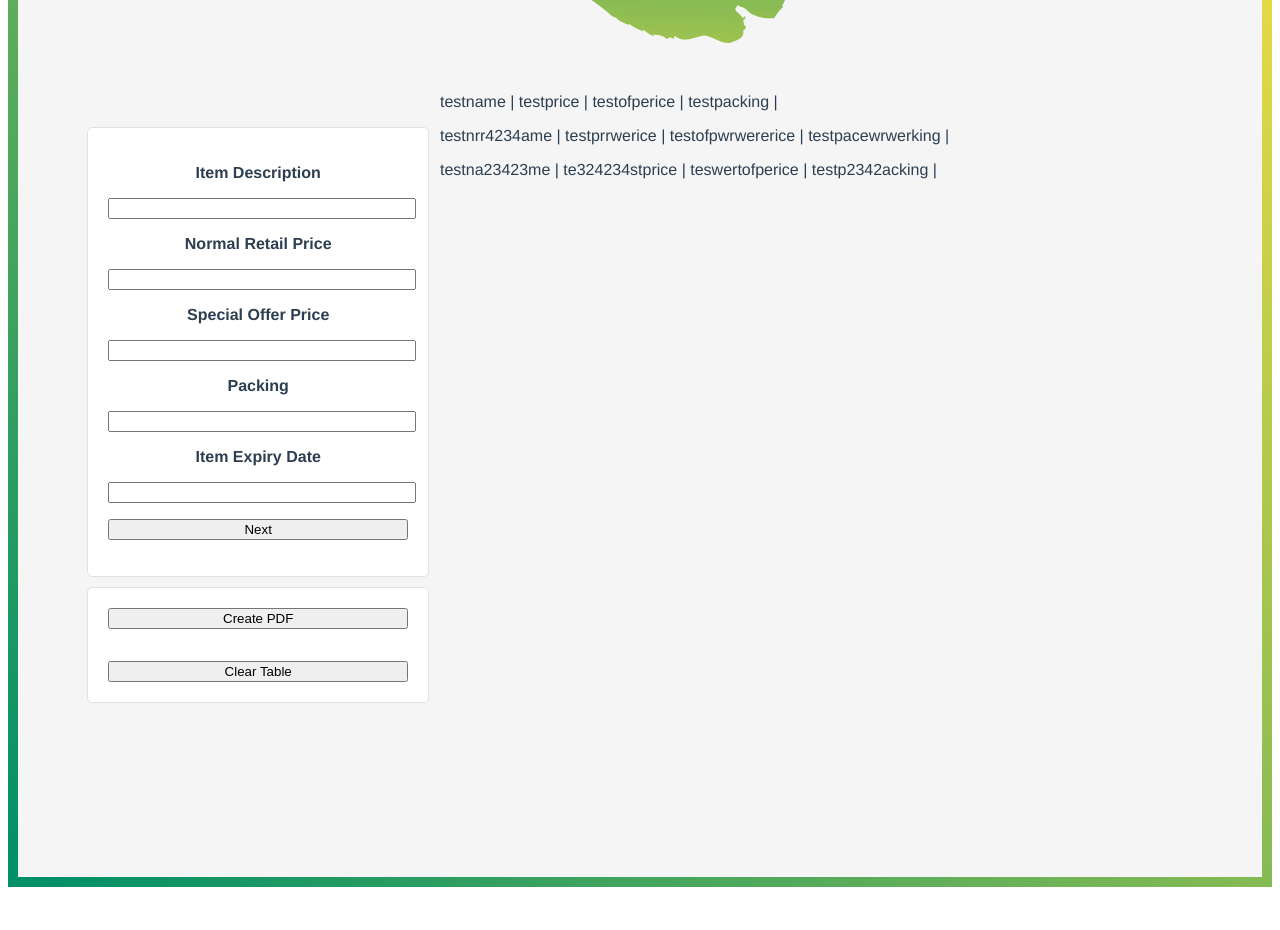
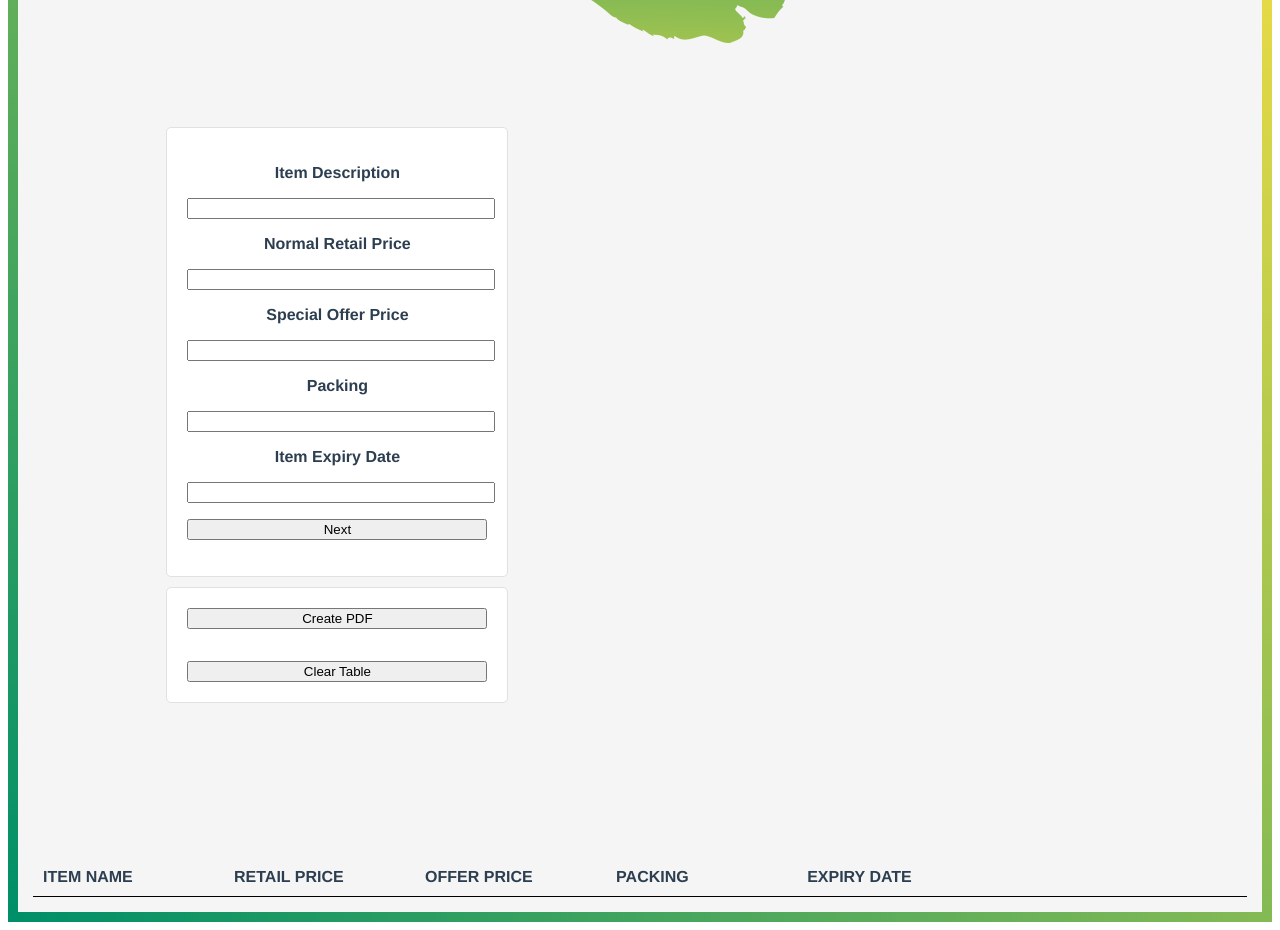
Before and after one commit to zxeenu/offer-tag-maker-web-version, a Vue app: page / in a window 1280 px wide. Shown: the part 220-1150 px from the top of the page. Before the commit the page ends 1115 px from the top, so only its background shows below. Built offline with nearby package versions, Linux system fonts and the light colour scheme.

Commit message:
data table and basic CRD functionality implemented

```diff
--- a/package.json
+++ b/package.json
@@ -9,7 +9,10 @@
   },
   "dependencies": {
     "core-js": "^3.6.5",
-    "vue": "^3.0.0-0"
+    "node-sass": "^4.14.1",
+    "sass-loader": "^10.0.3",
+    "vue": "^3.0.0-0",
+    "vuetify": "^2.3.13"
   },
   "devDependencies": {
     "@vue/cli-plugin-babel": "~4.5.0",
--- a/src/components/DataTable.vue
+++ b/src/components/DataTable.vue
@@ -1,8 +1,20 @@
 <template>
   <div>
-      <p v-for="(tagData, index) in tagDataList" :key="index">
-          {{ tagData.name }} | {{ tagData.retailPrice }} | {{ tagData.offerPrice }} | {{ tagData.packing }} | {{ tagData.expiry }}
-      </p>
+        <div class="flex-table-heading">
+          <div><strong>ITEM NAME</strong></div>
+          <div><strong>RETAIL PRICE</strong></div>
+          <div><strong>OFFER PRICE</strong></div>
+          <div><strong>PACKING</strong></div>
+          <div><strong>EXPIRY DATE</strong></div>
+      </div>
+      <div v-for="(tagData, index) in tagDataList" :key="index" class="flex-table">
+          <div>{{ tagData.name }}</div>
+          <div>{{ tagData.retailPrice }}</div>
+          <div>{{ tagData.offerPrice }}</div>
+          <div>{{ tagData.packing }}</div>
+          <div>{{ tagData.expiryDate }}</div>
+          <div><form @submit.prevent="deleteItem(tagData)"><button>Delete</button></form></div>
+      </div>
   </div>
 </template>
 
@@ -13,16 +25,54 @@
  */
 export default {
     name: "DataTable",
+    emits: ["price-tag-to-delete"],
     props: {
         tagDataList: {
             type: Object,
             required: true
         }
+    },
+    methods: {
+        deleteItem(tagDataSelected) {
+            this.$emit("price-tag-to-delete", tagDataSelected);
+        }
+
+
     }
 
 }
 </script>
 
-<style>
+<style lang="scss" scoped>
+
+.flex-table {
+    display: grid;
+    grid-template-columns: repeat(auto-fill, 16%);
+    font-size: 90%;
+    padding: 10px;
+    border-bottom: 1px black solid;
+
+    &:nth-of-type(2n) {
+        background-color: #dedede;
+    }
+
+    .actions {
+        * {
+            padding-right: 15px;
+        }
+    }
+
+}
+
+.flex-table-heading {
+    display: grid;
+    font-size: 100%;
+    grid-template-columns: repeat(auto-fill, 16%);
+    padding: 10px;
+    border-bottom: 1px black solid;
+
+}
+
+
 
 </style>
--- a/src/components/UserInputTypeDry.vue
+++ b/src/components/UserInputTypeDry.vue
@@ -47,27 +47,38 @@ export default {
             itemPackingString: "",
             itemExpiryDateString: "",
             priceTagList: [
-                {
-                    name: "testname",
-                    retailPrice: "testprice",
-                    offerPrice: "testofperice",
-                    packing: "testpacking",
-                    expiryDate:"testepxiry"
-                },
-                {
-                    name: "testnrr4234ame",
-                    retailPrice: "testprrwerice",
-                    offerPrice: "testofpwrwererice",
-                    packing: "testpacewrwerking",
-                    expiryDate:"testeprwerwerxiry"
-                },
-                {
-                    name: "testna23423me",
-                    retailPrice: "te324234stprice",
-                    offerPrice: "teswertofperice",
-                    packing: "testp2342acking",
-                    expiryDate:"teste324234pxiry"
-                }
+                // {
+                //     id: 1,
+                //     name: "testname",
+                //     retailPrice: "testprice",
+                //     offerPrice: "testofperice",
+                //     packing: "testpacking",
+                //     expiryDate:"testepxiry"
+                // },
+                // {
+                //     id: 2,
+                //     name: "testnrr4234ame",
+                //     retailPrice: "testprrwerice",
+                //     offerPrice: "testofpwrwererice",
+                //     packing: "testpacewrwerking",
+                //     expiryDate:"testeprwerwerxiry"
+                // },
+                // {
+                //     id: 3,
+                //     name: "testna23423me",
+                //     retailPrice: "te324234stprice",
+                //     offerPrice: "teswertofperice",
+                //     packing: "testp2342acking",
+                //     expiryDate:"teste324234pxiry"
+                // },
+                // {
+                //     id: 4,
+                //     name: "testna23423me",
+                //     retailPrice: "te324234stprice",
+                //     offerPrice: "teswertofperice",
+                //     packing: "testp2342acking",
+                //     expiryDate:"teste324234pxiry"
+                // }
             ]
 
         }
@@ -126,6 +137,7 @@ export default {
                 // push the cleaned data into the array of pricelist objects
                 this.priceTagList.push(
                     {
+                        id: this.priceTagList.length + 1,
                         name: name,
                         retailPrice: retailPrice,
                         offerPrice: offerPrice,
--- a/src/views/OfferDryTag.vue
+++ b/src/views/OfferDryTag.vue
@@ -20,9 +20,13 @@ It will need a loading screen while the pdf is generated
         <button >test - print list</button>
       </form> -->
     </div>
-    <div class="data-table-wrapper">
+    <!-- <div class="data-table-wrapper">
       <DataTable :tagDataList="priceTagList_" />
-    </div>
+    </div> -->
+  </div>
+
+  <div class="data-table-wrapper">
+    <DataTable :tagDataList="priceTagList_" @price-tag-to-delete="deleteFromTagList"/>
   </div>
 
 
@@ -47,12 +51,20 @@ export default {
       // connects the priceTagList array to the priceTagList_ array
       this.priceTagList_ = priceTagList;
     },
+    deleteFromTagList(tagDataSelected) {
+      // this.priceTagList_ = this.priceTagList_.filter(x => x.id !== tagDataSelected.id);
+      // filter doesnt work, as after deleting with filer, the object reference is lost, and we cant add new items to the list
+      var removeIndex = this.priceTagList_.map(item => item.id)
+                       .indexOf(tagDataSelected.id);
+
+      ~removeIndex && this.priceTagList_.splice(removeIndex, 1);
+    },
     test() {
       this.priceTagList_.length = 0;
     },
     test2() {
       this.priceTagList_.forEach(function (obj) {
-        console.log(obj);
+        console.log(obj.name + obj.retailPrice + obj.offerPrice + obj.packing + obj.expiryDate + obj.id);
       })
     }
   },
```
Also changed, not shown: 1 other file (tests, documents, lock files or other folders).
